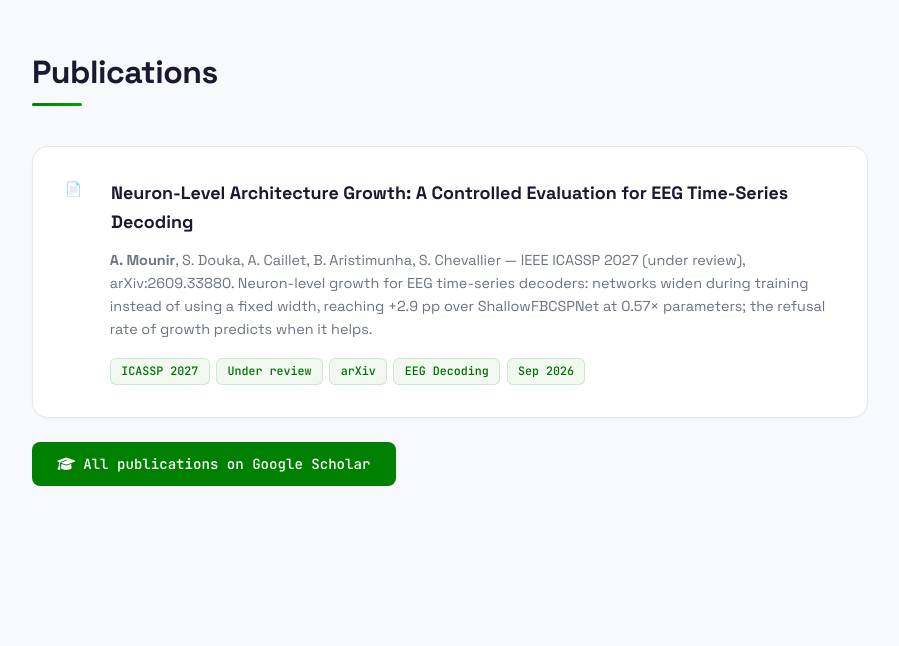
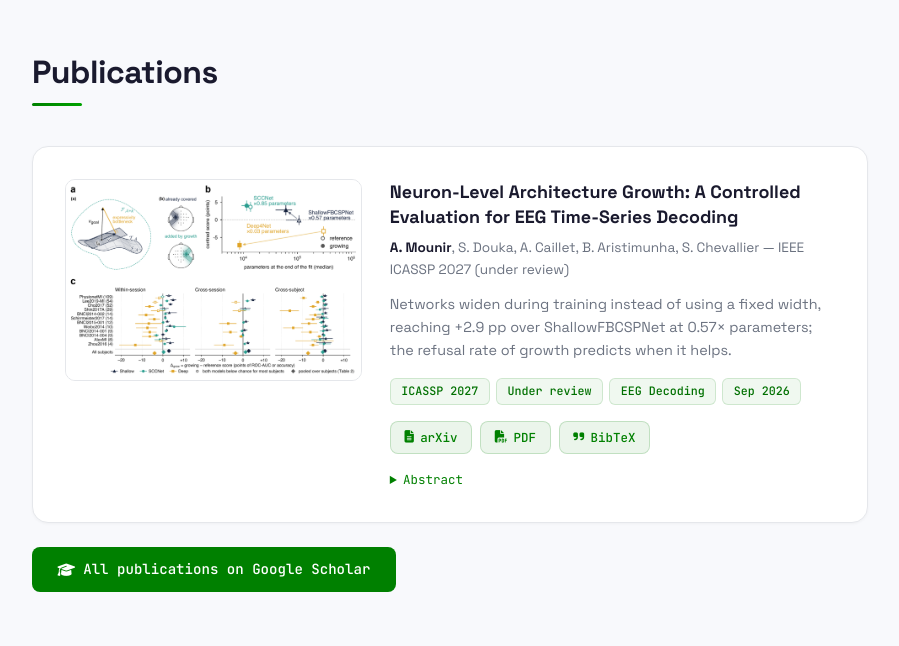
Before and after one commit to adammounir/adammounir.github.io, a plain HTML site: page index.html in a window 1280 px wide. Shown: the part 849-1495 px from the top of the page, without its empty margins (190-1089 px from the left). Drawn offline with Linux system fonts and the light colour scheme.

Commit message:
Add summary figure, links and abstract to publication card
Co-Authored-By: Claude Opus 5.5 <noreply@anthropic.com>

```diff
--- a/index.html
+++ b/index.html
@@ -190,6 +190,99 @@
         .hero-socials a:hover {
             opacity: 1;
             color: var(--accent);
+        }
+
+        /* ====== PUBLICATIONS ====== */
+        .project-card.pub-card {
+            cursor: default;
+            display: grid;
+            grid-template-columns: minmax(0, 2fr) minmax(0, 3fr);
+            gap: 1.75rem;
+            align-items: start;
+        }
+
+        .pub-figure {
+            display: block;
+            border: 1px solid var(--border);
+            border-radius: 10px;
+            overflow: hidden;
+            background: #fff;
+            transition: border-color 0.3s, box-shadow 0.3s;
+        }
+
+        .pub-figure:hover {
+            border-color: var(--accent-border);
+            box-shadow: var(--shadow-hover);
+        }
+
+        .pub-figure img {
+            display: block;
+            width: 100%;
+            height: auto;
+            cursor: zoom-in;
+        }
+
+        .pub-body .project-desc,
+        .pub-body .project-tags { margin-left: 0; }
+
+        .pub-authors {
+            color: var(--text-muted);
+            font-size: 0.85rem;
+            margin: 0.5rem 0 0.75rem;
+        }
+
+        .pub-title { font-size: 1.05rem; line-height: 1.4; }
+
+        .pub-authors strong { color: var(--text); }
+
+        .pub-links {
+            display: flex;
+            flex-wrap: wrap;
+            gap: 0.5rem;
+            margin-top: 1rem;
+        }
+
+        .pub-links a,
+        .pub-bib {
+            display: inline-flex;
+            align-items: center;
+            gap: 0.4rem;
+            padding: 0.35rem 0.85rem;
+            border: 1px solid var(--accent-border);
+            border-radius: 8px;
+            background: var(--accent-light);
+            color: var(--accent);
+            font-family: 'JetBrains Mono', monospace;
+            font-size: 0.78rem;
+            font-weight: 500;
+            text-decoration: none;
+            cursor: pointer;
+            transition: all 0.3s;
+        }
+
+        .pub-links a:hover,
+        .pub-bib:hover {
+            background: var(--accent);
+            color: #fff;
+        }
+
+        .pub-abstract {
+            margin-top: 1rem;
+            font-size: 0.88rem;
+            color: var(--text-muted);
+        }
+
+        .pub-abstract summary {
+            cursor: pointer;
+            font-family: 'JetBrains Mono', monospace;
+            font-size: 0.78rem;
+            color: var(--accent);
+        }
+
+        .pub-abstract p { margin-top: 0.6rem; line-height: 1.7; }
+
+        @media (max-width: 768px) {
+            .project-card.pub-card { grid-template-columns: 1fr; }
         }
 
         /* ====== PROJETS ====== */
@@ -486,20 +579,39 @@
         <section id="publications" class="fade-in">
             <h2 class="section-title">Publications</h2>
             <div class="projects-grid">
-                <a href="https://arxiv.org/abs/2609.33880" target="_blank" class="project-card">
-                    <div class="project-header">
-                        <span class="project-number">📄</span>
-                        <h3 class="project-title">Neuron-Level Architecture Growth: A Controlled Evaluation for EEG Time-Series Decoding <span class="arrow">→</span></h3>
+                <div class="project-card pub-card">
+                    <a class="pub-figure" href="images/neuron-growth-eeg.png" target="_blank" title="Open figure at full size">
+                        <img src="images/neuron-growth-eeg.png" alt="Summary figure: growth adds neurons where the current architecture cannot follow the loss gradient; growing ShallowFBCSPNet beats its reference with 0.57× parameters; per-dataset results across 12 motor-imagery datasets" loading="lazy">
+                    </a>
+                    <div class="pub-body">
+                        <h3 class="project-title pub-title">Neuron-Level Architecture Growth: A Controlled Evaluation for EEG Time-Series Decoding</h3>
+                        <p class="pub-authors"><strong>A. Mounir</strong>, S. Douka, A. Caillet, B. Aristimunha, S. Chevallier — IEEE ICASSP 2027 (under review)</p>
+                        <p class="project-desc">Networks widen during training instead of using a fixed width, reaching +2.9 pp over ShallowFBCSPNet at 0.57× parameters; the refusal rate of growth predicts when it helps.</p>
+                        <div class="project-tags">
+                            <span class="project-tag">ICASSP 2027</span>
+                            <span class="project-tag">Under review</span>
+                            <span class="project-tag">EEG Decoding</span>
+                            <span class="project-tag">Sep 2026</span>
+                        </div>
+                        <div class="pub-links">
+                            <a href="https://arxiv.org/abs/2609.33880" target="_blank"><i class="fas fa-file-lines"></i> arXiv</a>
+                            <a href="https://arxiv.org/pdf/2609.33880" target="_blank"><i class="fas fa-file-pdf"></i> PDF</a>
+                            <button type="button" class="pub-bib" data-bibtex="@misc{Mounir2026growth,
+  title = {Neuron-Level Architecture Growth: A Controlled Evaluation for EEG Time-Series Decoding},
+  author = {Mounir, A. and Douka, S. and Caillet, A. H. and Aristimunha, B. and Chevallier, S.},
+  year = {2026},
+  eprint = {2609.33880},
+  archivePrefix = {arXiv},
+  url = {https://arxiv.org/abs/2609.33880},
+  note = {Submitted to ICASSP 2027}
+}"><i class="fas fa-quote-right"></i> <span>BibTeX</span></button>
+                        </div>
+                        <details class="pub-abstract">
+                            <summary>Abstract</summary>
+                            <p>Convolutional EEG decoders are trained at a fixed width, usually set by their authors on other data. Growing methods add neurons during training where the loss could decrease the most, but whether they improve compared to a reference width is untested on EEG. Here, we grow three convolutional backbones on 12 motor-imagery datasets under three protocols and compare each with its reference model per subject. The growing ShallowFBCSPNet scores 2.9 points above its reference model with only half the parameters (0.57x), SCCNet changes by at most 1.2 points. Deep4Net growing models show decreased accuracy, but they require adaptation that prevent to compare faithfully the results. These differences follow the selection step, which keeps a candidate neuron relying on a dynamic threshold from singular values decomposition. Overall, these results suggest that growth helps when its criterion can rank the candidate neurons, and that the rate of skipped neuron addition tells where a decoder can be grown small from scratch.</p>
+                        </details>
                     </div>
-                    <p class="project-desc"><strong>A. Mounir</strong>, S. Douka, A. Caillet, B. Aristimunha, S. Chevallier — IEEE ICASSP 2027 (under review), arXiv:2609.33880. Neuron-level growth for EEG time-series decoders: networks widen during training instead of using a fixed width, reaching +2.9 pp over ShallowFBCSPNet at 0.57× parameters; the refusal rate of growth predicts when it helps.</p>
-                    <div class="project-tags">
-                        <span class="project-tag">ICASSP 2027</span>
-                        <span class="project-tag">Under review</span>
-                        <span class="project-tag">arXiv</span>
-                        <span class="project-tag">EEG Decoding</span>
-                        <span class="project-tag">Sep 2026</span>
-                    </div>
-                </a>
+                </div>
             </div>
             <div class="hero-buttons" style="margin-top: 1.5rem;">
                 <a href="https://scholar.google.com/citations?user=qNRuoZ8AAAAJ" class="btn btn-primary" target="_blank"><i class="fas fa-graduation-cap"></i> All publications on Google Scholar</a>
@@ -665,6 +777,20 @@
             codeBg.appendChild(span);
         }
 
+        // ====== Copy BibTeX ======
+        document.querySelectorAll('.pub-bib').forEach(btn => {
+            btn.addEventListener('click', async () => {
+                const label = btn.querySelector('span');
+                try {
+                    await navigator.clipboard.writeText(btn.dataset.bibtex);
+                    label.textContent = 'Copied!';
+                } catch {
+                    label.textContent = 'Copy failed';
+                }
+                setTimeout(() => { label.textContent = 'BibTeX'; }, 1500);
+            });
+        });
+
         // ====== Intersection Observer for fade-in ======
         const observer = new IntersectionObserver((entries) => {
             entries.forEach(entry => {
```
Also changed, not shown: images/neuron-growth-eeg.png (added).
